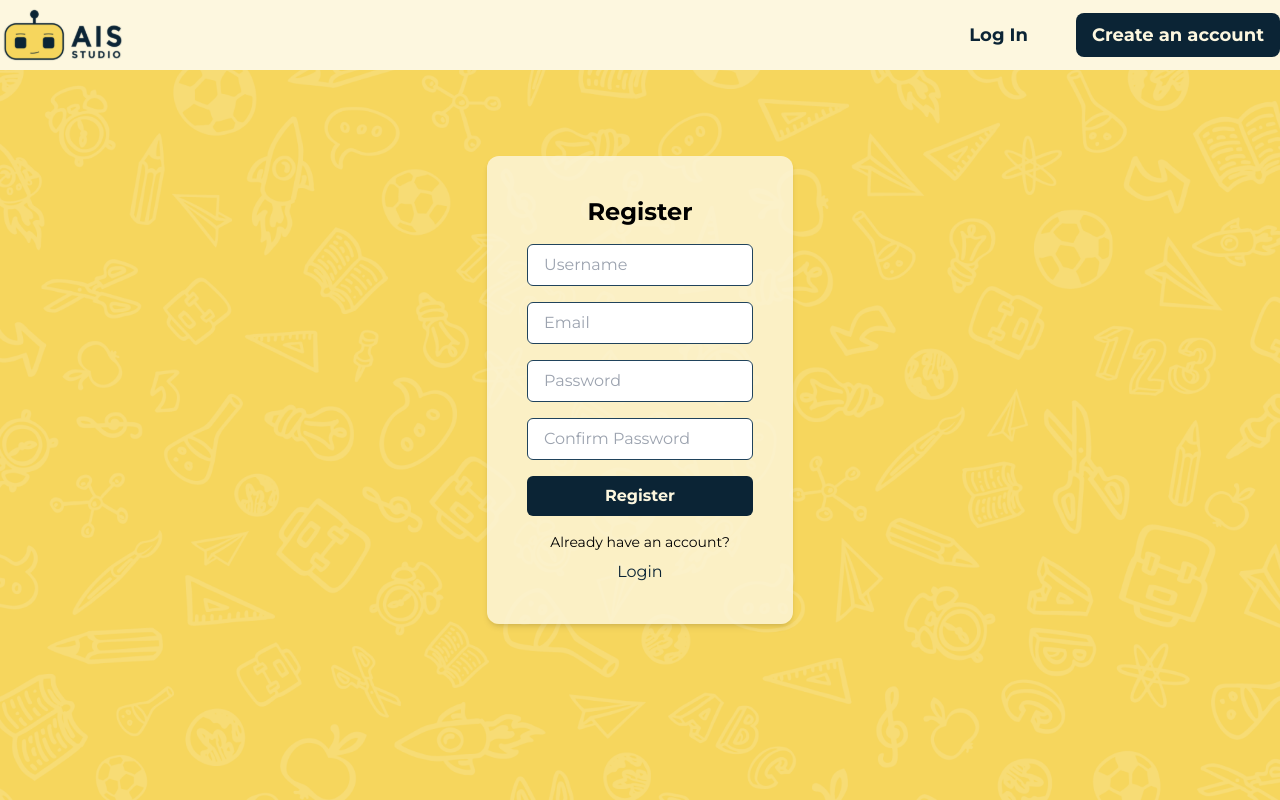
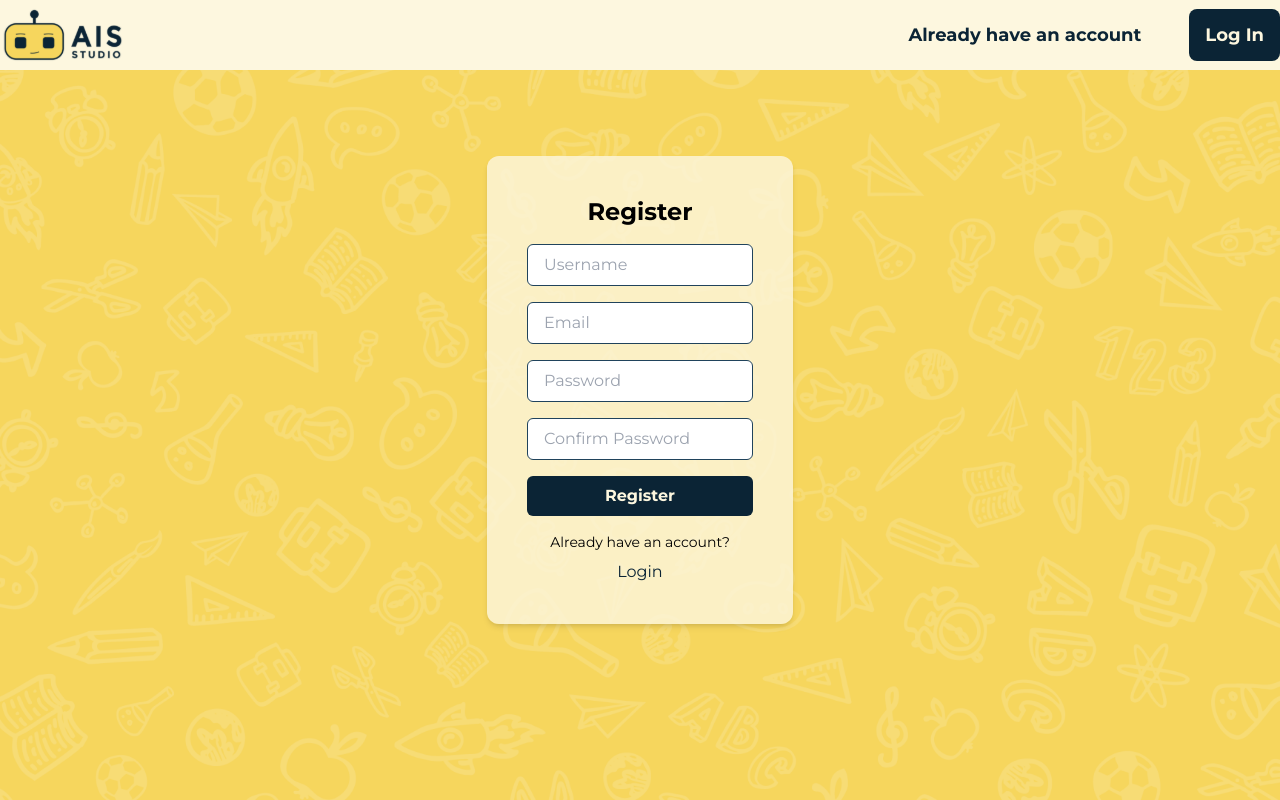
Before and after one commit to swaubhik/ais-cms, a Vue app: page /register in a window 1280 px wide. Built offline with nearby package versions, Linux system fonts and the light colour scheme; no server answers.

Commit message:
dashboard

```diff
--- a/src/App.vue
+++ b/src/App.vue
@@ -13,5 +13,3 @@ export default {
   components: { AppHeader }
 }
 </script>
-
-<style></style>
--- a/src/components/AppHeader.vue
+++ b/src/components/AppHeader.vue
@@ -6,30 +6,53 @@
       /></RouterLink>
       <div class="flex">
         <nav class="flex items-center justify-center gap-12">
-          <RouterLink v-show="activeRoute !== 'login'" :to="{ name: 'login' }">Log In</RouterLink>
+          <span v-show="activeRoute === 'register'">Already have an account</span>
+          <RouterLink
+            v-show="activeRoute === 'register'"
+            :to="{ name: 'login' }"
+            :class="
+              activeRoute === 'register'
+                ? 'rounded-lg bg-dark px-4 py-3 text-light hover:bg-dark-light'
+                : ''
+            "
+            >Log In</RouterLink
+          >
           <span v-show="activeRoute === 'login'">Don't have an account</span>
           <RouterLink
+            v-show="activeRoute === 'login'"
             :to="{ name: 'register' }"
             class="rounded-lg bg-dark px-4 py-2 text-light hover:bg-dark-light"
             >Create an account</RouterLink
           >
         </nav>
+        <div v-if="!this.userStore.currentUser()" class="flex">
+          <img
+            :src="
+              'https://api.dicebear.com/6.x/avataaars/svg?seed=' +
+              uid +
+              '&background=%23fff&radius=50&margin=10&size=64'
+            "
+            alt="Avatar"
+          />
+          <span class="text-dark">{{ userStore.userData.email.split('@')[0] }}</span>
+        </div>
       </div>
     </div>
   </header>
 </template>
 
 <script>
+import { useUserStore } from '../stores/user'
 export default {
   data() {
     return {
-      activeRoute: null
+      activeRoute: null,
+      userStore: useUserStore()
     }
   },
   watch: {
     $route(to) {
       this.activeRoute = to.name
-      console.log(this.activeRoute)
     }
   }
 }
--- /dev/null
+++ b/src/stores/chapters.js
@@ -0,0 +1,21 @@
+import {doc, docRef} from '@/firebase'
+import {collection, collectionRef} from '@/firebase'
+import {getDocs, getDoc, addDoc, updateDoc, deleteDoc} from 'firebase/firestore'
+import { defineStore } from 'pinia'
+
+export const useChaptersStore = defineStore('chapter', {
+    state: () => ({
+        chapters: [],
+        chapter: {},
+    }),
+    actions: {
+        async getChapters() {
+            const chapters = []
+            const querySnapshot = await getDocs(collectionRef('chapters'))
+            querySnapshot.forEach((doc) => {
+                chapters.push(doc.data())
+            })
+            this.chapters = chapters
+        }
+    }
+})
--- a/src/stores/counter.js
+++ /dev/null
@@ -1,12 +0,0 @@
-import { ref, computed } from 'vue'
-import { defineStore } from 'pinia'
-
-export const useCounterStore = defineStore('counter', () => {
-  const count = ref(0)
-  const doubleCount = computed(() => count.value * 2)
-  function increment() {
-    count.value++
-  }
-
-  return { count, doubleCount, increment }
-})
--- a/src/stores/user.js
+++ b/src/stores/user.js
@@ -27,7 +27,6 @@ export const useUserStore = defineStore('user', {
         console.log({
           email: this.userData.email,
           uid: this.userData.uid,
-          photoURL: this.userData.photoURL
         })
         router.push({ name: 'login' })
       } catch (error) {
@@ -68,7 +67,6 @@ export const useUserStore = defineStore('user', {
               this.userData = {
                 email: user.email,
                 uid: user.uid,
-                photoURL: user.photoURL
               }
             } else {
               this.userData = null
--- a/src/views/LoginView.vue
+++ b/src/views/LoginView.vue
@@ -7,7 +7,7 @@
       <div class="flex flex-col">
         <div class="flex justify-center">
           <div class="flex flex-col">
-            <h1 class="text-2xl font-semibold text-dark">Log In</h1>
+            <h1 class="text-2xl font-bold text-dark">Log In</h1>
             <p class="sr-only mt-2 text-dark">Log in to your account to continue</p>
           </div>
         </div>
```
